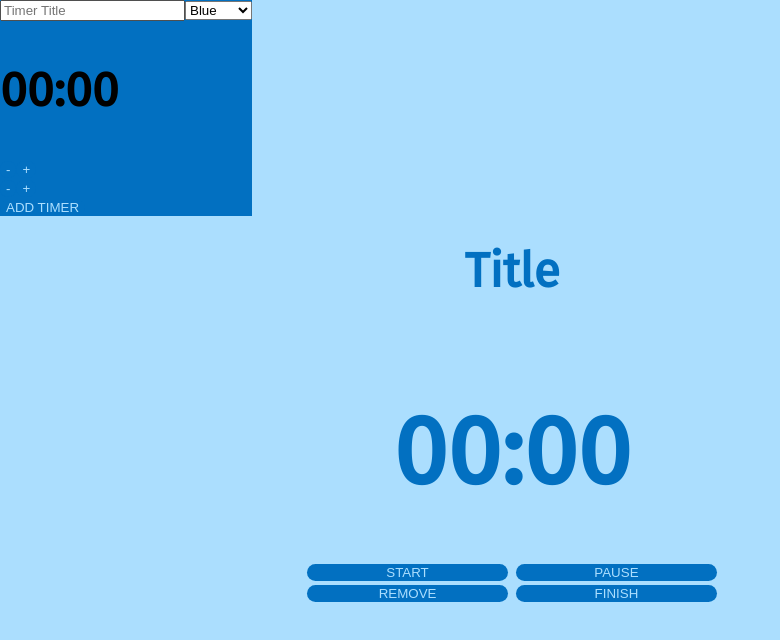
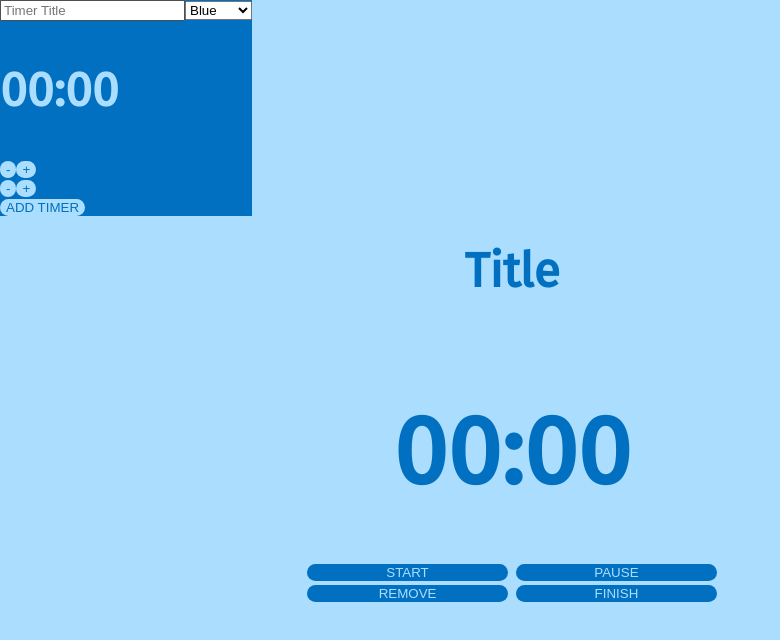
Before and after one commit to deadbelly/kj-timer, a React (Create React App) app: page / in a window 1280 px wide. Shown: the top 640 px of the page, without its empty margins (0-780 px from the left). Built offline with nearby package versions, Linux system fonts and the light colour scheme.

Commit message:
Add widget styling

```diff
--- a/package.json
+++ b/package.json
@@ -6,6 +6,7 @@
     "@testing-library/jest-dom": "^5.11.9",
     "@testing-library/react": "^11.2.5",
     "@testing-library/user-event": "^12.7.1",
+    "node-sass": "^5.0.0",
     "react": "^17.0.1",
     "react-beautiful-dnd": "^13.0.0",
     "react-countdown": "^2.3.1",
--- a/src/components/ActiveTimer/ActiveTimer.css
+++ b/src/components/ActiveTimer/ActiveTimer.css
@@ -20,12 +20,5 @@ h2 {
 
 button {
   background-color: var(--dark-color);
-  border: none;
-  border-radius: 12px;
   color: var(--light-color);
 }
-
-button:hover {
-  cursor: pointer;
-
-}
--- a/src/components/App/App.js
+++ b/src/components/App/App.js
@@ -2,7 +2,7 @@ import React from 'react';
 import TimerCreator from '../TimerCreator/TimerCreator';
 import Schedule from '../Schedule/Schedule';
 import ActiveTimer from '../ActiveTimer/ActiveTimer';
-import './App.css';
+import './App.scss';
 
 class App extends React.Component {
   constructor() {
--- a/src/components/App/App.css
+++ b/src/components/App/App.scss
@@ -34,3 +34,20 @@ main {
   align-items: center;
   color: var(--dark-color);
 }
+
+.widget {
+  background-color: var(--dark-color);
+  color: var(--light-color);
+  & button {
+    background-color: var(--light-color);
+    color: var(--dark-color);
+  }
+}
+
+button {
+  border: none;
+  border-radius: 12px;
+  &:hover {
+    cursor: pointer;
+  }
+}
--- a/src/components/QueuedTimer/QueuedTimer.js
+++ b/src/components/QueuedTimer/QueuedTimer.js
@@ -4,7 +4,7 @@ import timeFormater from '../../timeFormater'
 const QueuedTimer = ({timer, copyTimer, removeTimer}) => {
   const {title, seconds, id, color} = timer
   return (
-    <div className={`queued-timer ${color}`}>
+    <div className={`queued-timer ${color} widget`}>
       <h4>{title}</h4>
       <p>{timeFormater.format(seconds)}</p>
       <button onClick={() => copyTimer(timer)}>COPY</button>
--- a/src/components/TimerCreator/TimerCreator.js
+++ b/src/components/TimerCreator/TimerCreator.js
@@ -1,7 +1,7 @@
 import React from 'react';
 import timeFormater from '../../timeFormater'
 import Draggable from 'react-draggable'
-import './TimerCreator.css'
+import './TimerCreator.scss'
 
 class TimerCreator extends React.Component {
   constructor() {
@@ -55,7 +55,7 @@ class TimerCreator extends React.Component {
   render() {
     return (
       <Draggable>
-        <form className={this.state.color}>
+        <form className={`${this.state.color} widget`}>
           <input
             name='title'
             type='text'
```
Also changed, not shown: src/components/TimerCreator/TimerCreator.scss (renamed from src/components/TimerCreator/TimerCreator.css), 1 other file (tests, documents, lock files or other folders).
